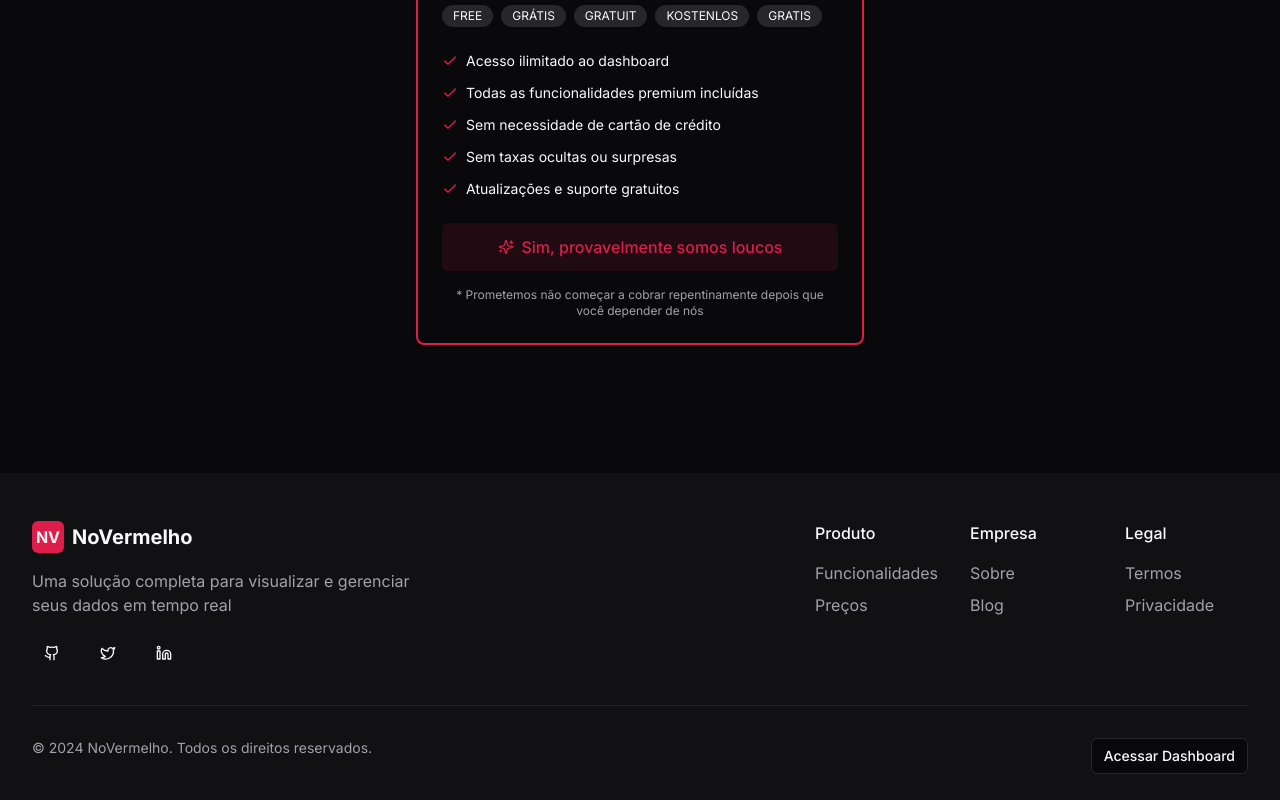
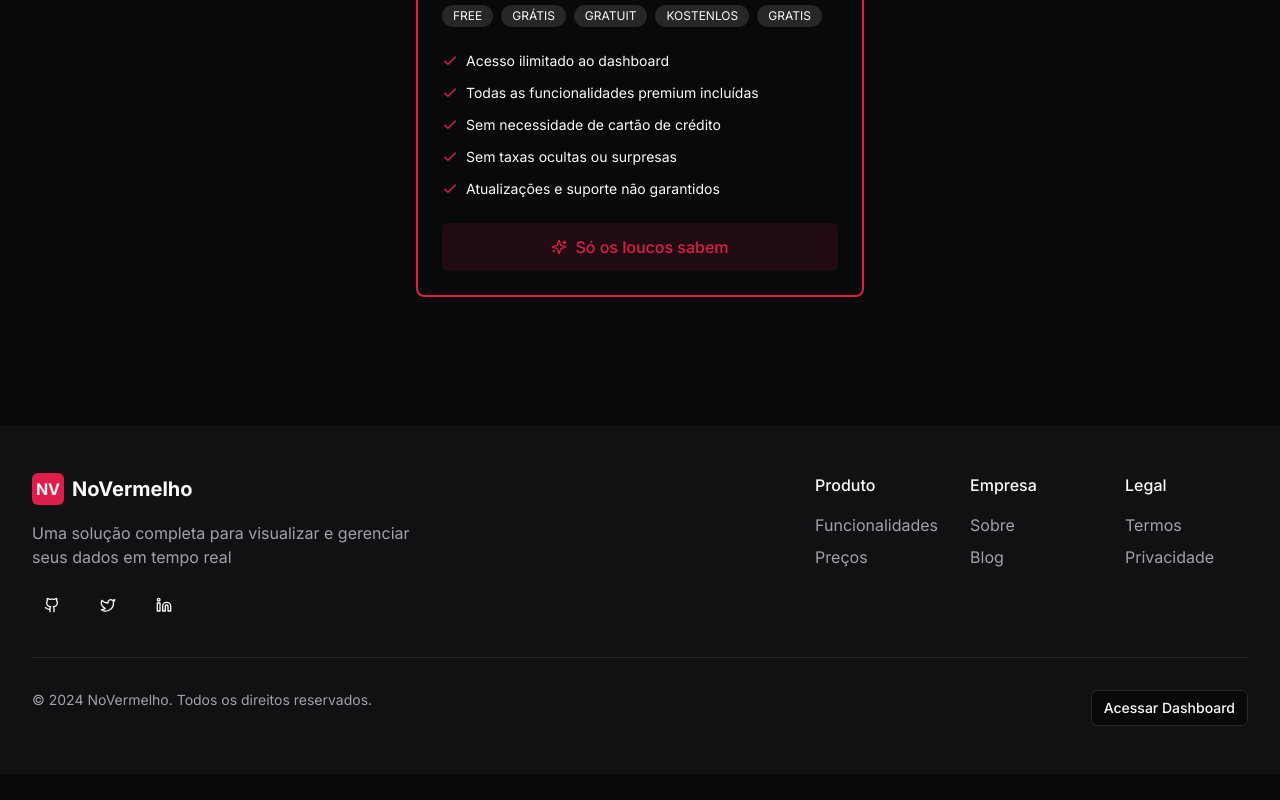
Before and after one commit to victorlucss/novermelho-ia-landing, a Next.js app: page / in a window 1280 px wide. Shown: the part 2238-3038 px from the top of the page. After the commit the page ends 3012 px from the top, so only its background shows below. Built offline with nearby package versions, Linux system fonts and the light colour scheme.

Commit message:
(cursor): fix texts

```diff
--- a/components/language-provider.tsx
+++ b/components/language-provider.tsx
@@ -54,9 +54,8 @@ const translations = {
     "pricing.features.two": "All premium features included",
     "pricing.features.three": "No credit card required",
     "pricing.features.four": "No hidden fees or surprises",
-    "pricing.features.five": "Free updates and support",
-    "pricing.joke": "Yes, we're probably crazy",
-    "pricing.disclaimer": "* We promise not to suddenly start charging you after you depend on us",
+    "pricing.features.five": "Updates and support not guaranteed",
+    "pricing.joke": "Only the crazy ones know",
 
     // Footer
     "footer.product": "Product",
@@ -122,9 +121,8 @@ const translations = {
     "pricing.features.two": "Todas as funcionalidades premium incluídas",
     "pricing.features.three": "Sem necessidade de cartão de crédito",
     "pricing.features.four": "Sem taxas ocultas ou surpresas",
-    "pricing.features.five": "Atualizações e suporte gratuitos",
-    "pricing.joke": "Sim, provavelmente somos loucos",
-    "pricing.disclaimer": "* Prometemos não começar a cobrar repentinamente depois que você depender de nós",
+    "pricing.features.five": "Atualizações e suporte não garantidos",
+    "pricing.joke": "Só os loucos sabem",
 
     // Footer
     "footer.product": "Produto",
--- a/components/pricing-section.tsx
+++ b/components/pricing-section.tsx
@@ -79,7 +79,6 @@ export function PricingSection() {
                 <Sparkles className="h-4 w-4" />
                 {t("pricing.joke")}
               </div>
-              <p className="text-xs text-center text-muted-foreground mt-4">{t("pricing.disclaimer")}</p>
             </CardFooter>
           </Card>
         </motion.div>
```
Also changed, not shown: 1 other file (tests, documents, lock files or other folders).
